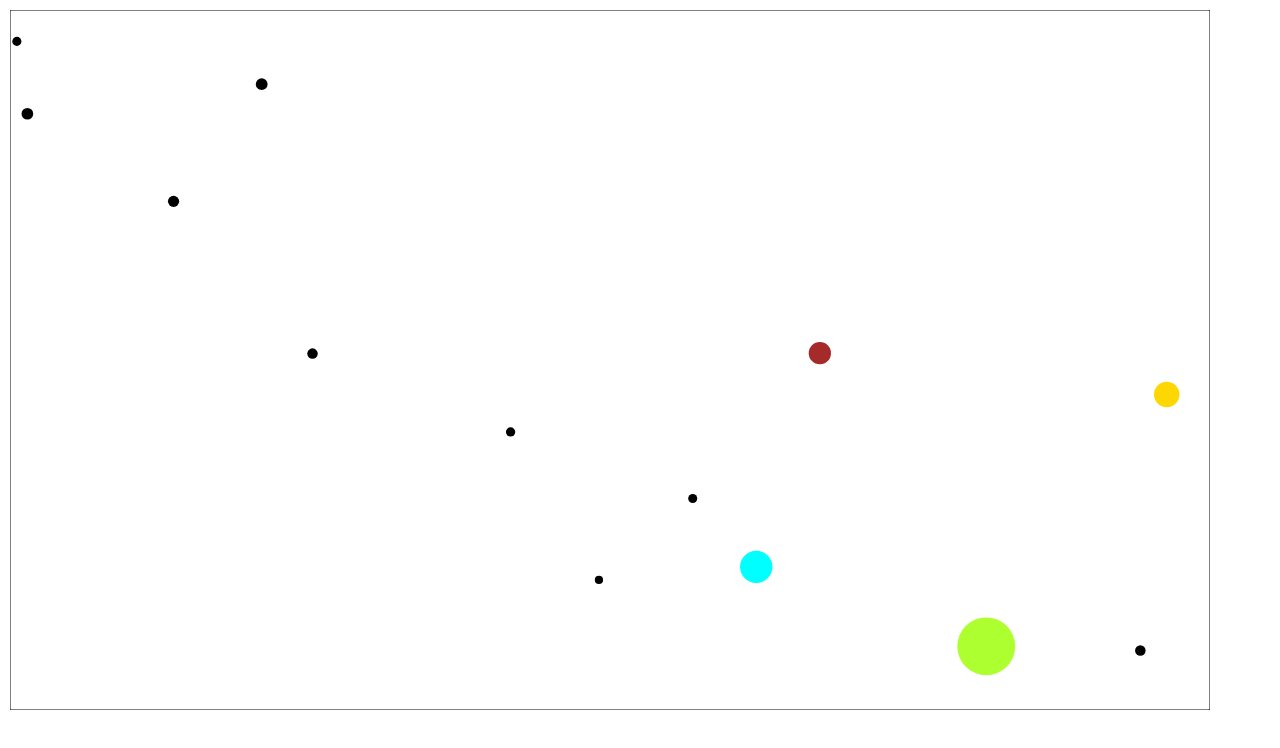
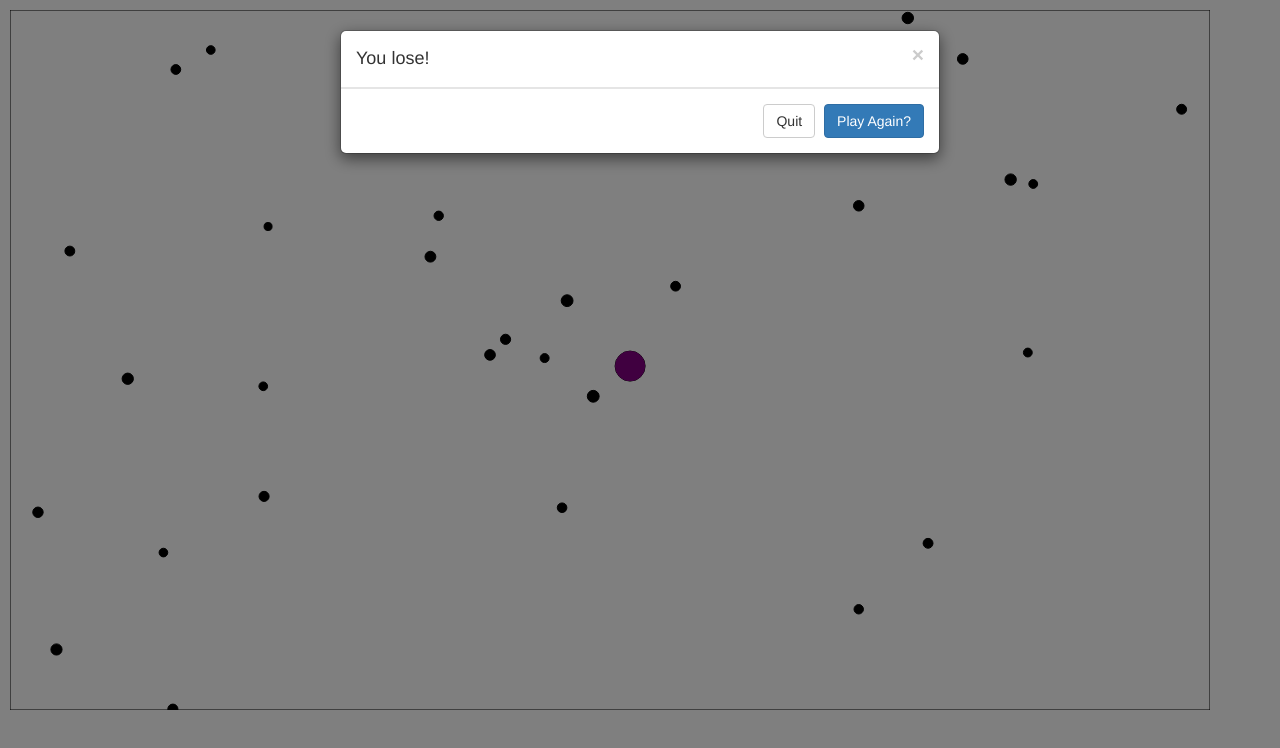
Before and after one commit to keithvannorstrand/game-clone, a plain HTML site: page index.html in a window 1280 px wide. Drawn offline with nearby package versions, Linux system fonts and the light colour scheme.

Commit message:
adds levels and play again

```diff
--- a/index.html
+++ b/index.html
@@ -9,10 +9,24 @@
     <link rel="stylesheet" type="text/css" href="css/main.css">
   </head>
   <body>
+    <div class="modal fade" id='myModal'>
+      <div class="modal-dialog">
+        <div class="modal-content">
+          <div class="modal-header">
+            <button type="button" class="close" data-dismiss="modal" aria-label="Close"><span aria-hidden="true">&times;</span></button>
+            <h4 class="modal-title"></h4>
+          </div>
+          <div class="modal-footer">
+            <button type="button" class="btn btn-default" data-dismiss="modal">Quit</button>
+            <button type="button" class="btn btn-primary" data-dismiss='modal' id='nextLevel'>Next Level</button>
+          </div>
+        </div><!-- /.modal-content -->
+      </div><!-- /.modal-dialog -->
+    </div><!-- /.modal -->
     <canvas id='game'></canvas>
 
-
     <script src="https://code.jquery.com/jquery-2.1.4.min.js"></script>
+    <script src="https://maxcdn.bootstrapcdn.com/bootstrap/3.3.5/js/bootstrap.min.js"></script>
     <script type="text/javascript" src="js/utility.js"></script>
     <script type="text/javascript" src="js/main.js"></script>
     <script type="text/javascript" src="js/Game.js"></script>
--- a/js/Enemy.js
+++ b/js/Enemy.js
@@ -1,6 +1,6 @@
 var Enemy = function(width,height,radius,color) {
   if(radius===undefined)
-    radius = 10;
+    radius = 8;
   this.position = {x: Math.random()*width,
                    y: Math.random()*height};
   this.velocity = {x: 0,
@@ -39,7 +39,8 @@ Enemy.prototype.grow = function(body){
 
 // determines and sets the state of the AI
 Enemy.prototype.determineState = function(context, food, actors){
-
+  if(actors.length===1)
+    return;
   // sense
 
   var orderActorsRadius = this.orderByRadius(actors);
--- a/js/Game.js
+++ b/js/Game.js
@@ -1,72 +1,78 @@
-
 var Game = function(){
   var canvas = document.getElementById('game');
   this.width = canvas.width = 1200;
   this.height = canvas.height = 700;
   this.context = canvas.getContext('2d');
+  this.currentLevel = 1;
   this.actors = [];
   this.food = [];
   this.animationFrame;
   this.foodInterval;
   this.frameInterval;
   this.paused = false;
-  this.init();
 };
 
-Game.prototype.init = function(){
-  // initializes the game
-  // this.addActor(new Enemy(this.width,this.height,20));
-  for(var i=0;i<6;i++){
+Game.prototype.startLevel = function(){
+  this.actors=[];
+  this.food=[];
+  var player = new Player(game.width,game.height);
+  this.addActor(player);
+  for(var i=0; i<this.currentLevel; i++){
     this.addActor(new Enemy(this.width,this.height));
   }
 
-  for(var j=0;j<30;j++){
+  for(var j=0; j<30; j++){
     this.addFood(new Food(this.width,this.height));
   }
-
+  this.drawCanvas();
   var self = this;
   this.foodInterval = window.setInterval(function(){self.addFood(new Food(self.width,self.height));},500);
 };
 
 Game.prototype.addActor = function(body){
   this.actors.push(body);
-  // var moveInterval = window.setInterval(this.move)
 };
-
 
 Game.prototype.addFood = function(food){
   this.food.push(food);
 };
 
-
 Game.prototype.drawCanvas = function(){
   var self = this;
   function frame(){
-    // self.checkWinner();
     //clears the canvas to then be redrawn
     self.context.clearRect(0, 0, self.width, self.height);
     //creates border
     self.context.strokeRect(0,0,self.width,self.height);
+    //tests for collisions across the canvas
+    self.allCollisions();
     //calls the update function of every body in the canvas
     self.updateAll();
-    //tests for collisions across the canvas
-    self.allCollisions();
     self.animationFrame = requestAnimationFrame(frame);
     // self.frameInterval = window.setInterval(frame, 1000);
+    self.checkWinner();
   }
   frame();
 };
 
-// Game.prototype.checkWinner = function(){
-//   if(this.actors.length===1){
-//     this.endLevel();
-//     // display
-//   }
-// }
-//
-// Game.prototype.endLevel = function(){
-//   window.cancelAnimationFrame(this.animationFrame);
-// }
+Game.prototype.checkWinner = function(){
+  if(this.actors.length===1){
+    this.endLevel();
+    if(this.actors[0] instanceof Player){
+      // player wins, want to continue to next level?
+      showModal('Congratulations, you\'ve beaten level '+this.currentLevel, true);
+      this.currentLevel++;
+    } else {
+      showModal('You lose!', false);
+      this.currentLevel = 1;
+    }
+  }
+}
+
+Game.prototype.endLevel = function(){
+  window.cancelAnimationFrame(this.animationFrame);
+  clearInterval(this.foodInterval);
+}
 
 
 // pause and unpause
@@ -95,15 +101,17 @@ Game.prototype.updateAll = function(){
   this.food.forEach(function(food){
     food.update(this.context);
   },this);
+
+  while(this.food.length<20){
+    this.addFood(new Food(this.width,this.height));
+  }
 };
 
 Game.prototype.allCollisions = function(){
   //if non of the actors collide with eachother check if they collide with the food
   //potentially stops anyone from eating food if there are 2 actors colliding who are similar size
-  if(!this.actorCollisions()){
-    this.foodCollisions();
-  }
-
+  this.actorCollisions();
+  this.foodCollisions();
 };
 
 //checks if any actors are colliding with eachother
--- a/js/Player.js
+++ b/js/Player.js
@@ -8,6 +8,11 @@ var Player = function(width,height) {
   this.speed = 10;
   this.radius = 10;
   this.color = 'red';
+  var self = this;
+  window.onmousemove = function(e){
+    self.cursor.x = e.pageX;
+    self.cursor.y = e.pageY;
+  };
 };
 
 Player.prototype.move = function(){
@@ -22,14 +27,7 @@ Player.prototype.move = function(){
     this.velocity.y = (dy/distance)*this.speed;
     this.position.x+=this.velocity.x;
     this.position.y+=this.velocity.y;
-    // console.log('x: '+this.position.x+', y: '+this.position.y);
   }
-};
-
-// sets the position of the cursor
-Player.prototype.setCursorLocation = function(e){
-  this.cursor.x = e.pageX;
-  this.cursor.y = e.pageY;
 };
 
 Player.prototype.update = function(context){
--- a/js/main.js
+++ b/js/main.js
@@ -1,12 +1,14 @@
 $(document).on('ready',function(){
   var game = new Game();
-  // var player = new Player(game.width,game.height);
-  // game.addActor(player);
-  game.drawCanvas();
 
-  // $('canvas').on('mousemove',function(e){
-  //   player.setCursorLocation(e);
-  // });
+  game.startLevel();
+
+
+
+  $('#nextLevel').on('click', function(e){
+    console.log('click');
+    game.startLevel();
+  });
 
   $(document).on('keypress',function(e){
     e.preventDefault();
--- a/js/utility.js
+++ b/js/utility.js
@@ -4,6 +4,7 @@ function circle(body,context){
   context.beginPath();
   context.fillStyle=body.color;
   context.arc(body.position.x,body.position.y,body.radius,0,6.28);
+  context.stroke();
   context.fill();
 }
 
@@ -36,3 +37,15 @@ var isEqual = function(body,body2){
   }
   return true;
 };
+
+var showModal = function(message, won){
+  if(won){
+    $('#myModal').modal();
+    $('.modal-title').text(message);
+    $('#nextLevel').text('Next Level');
+  } else {
+    $('#myModal').modal();
+    $('.modal-title').text(message);
+    $('#nextLevel').text('Play Again?');
+  }
+};
```
Also changed, not shown: 1 other file.
